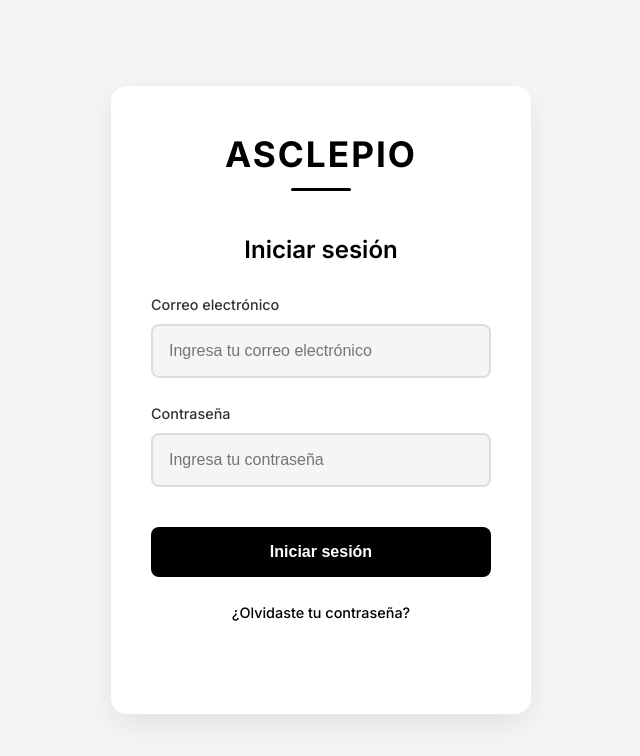
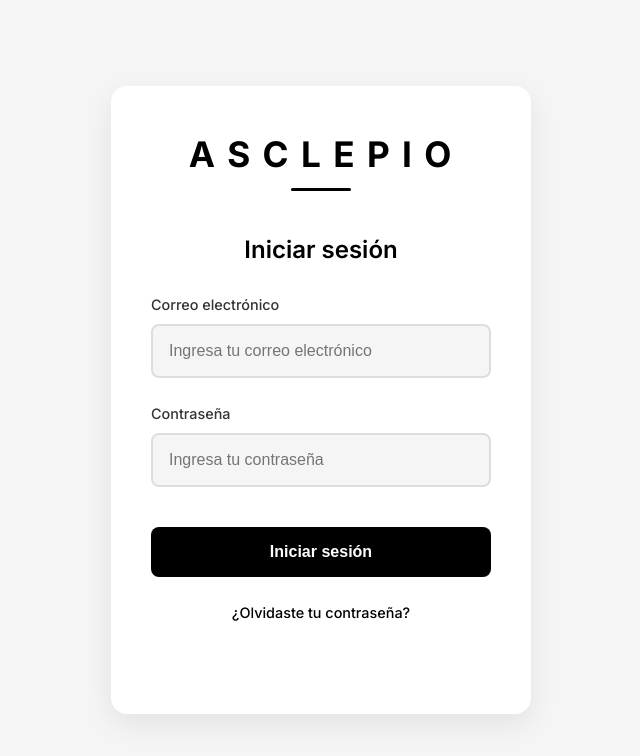
Before and after one commit to DIEGO3117683361/INICIARSESI-N, a plain HTML site: page index.html in a window 1280 px wide. Shown: the whole page, without its empty margins (319-959 px from the left). Drawn offline with Linux system fonts and the light colour scheme.

Commit message:
Update index.html

```diff
--- a/index.html
+++ b/index.html
@@ -298,7 +298,7 @@
 </head>
 <body>
     <div class="container">
-        <div class="logo">ASCLEPIO</div>
+        <div class="logo">A S C L E P I O</div>
         <h2>Iniciar sesión</h2>
 
         <div class="input-group">
```
